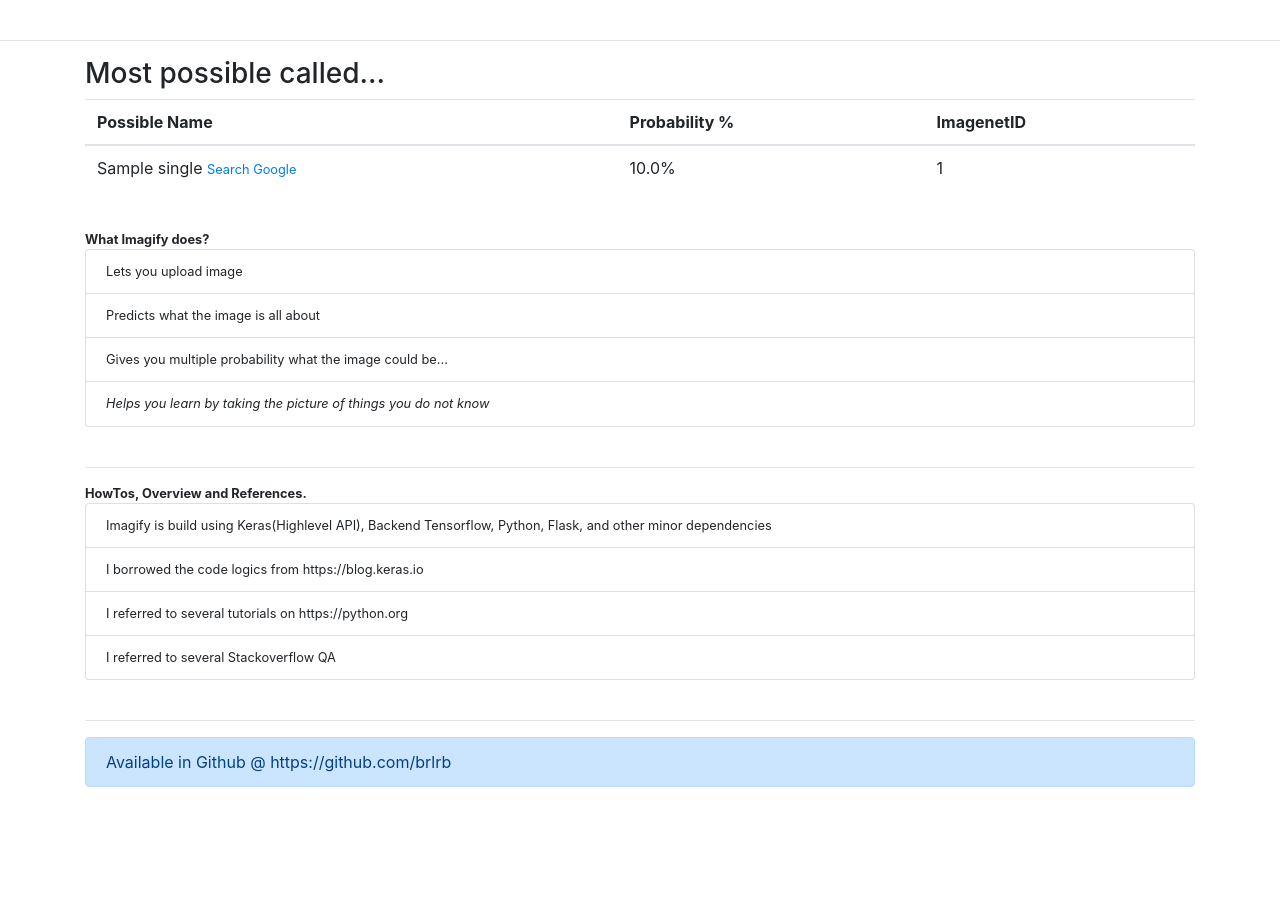
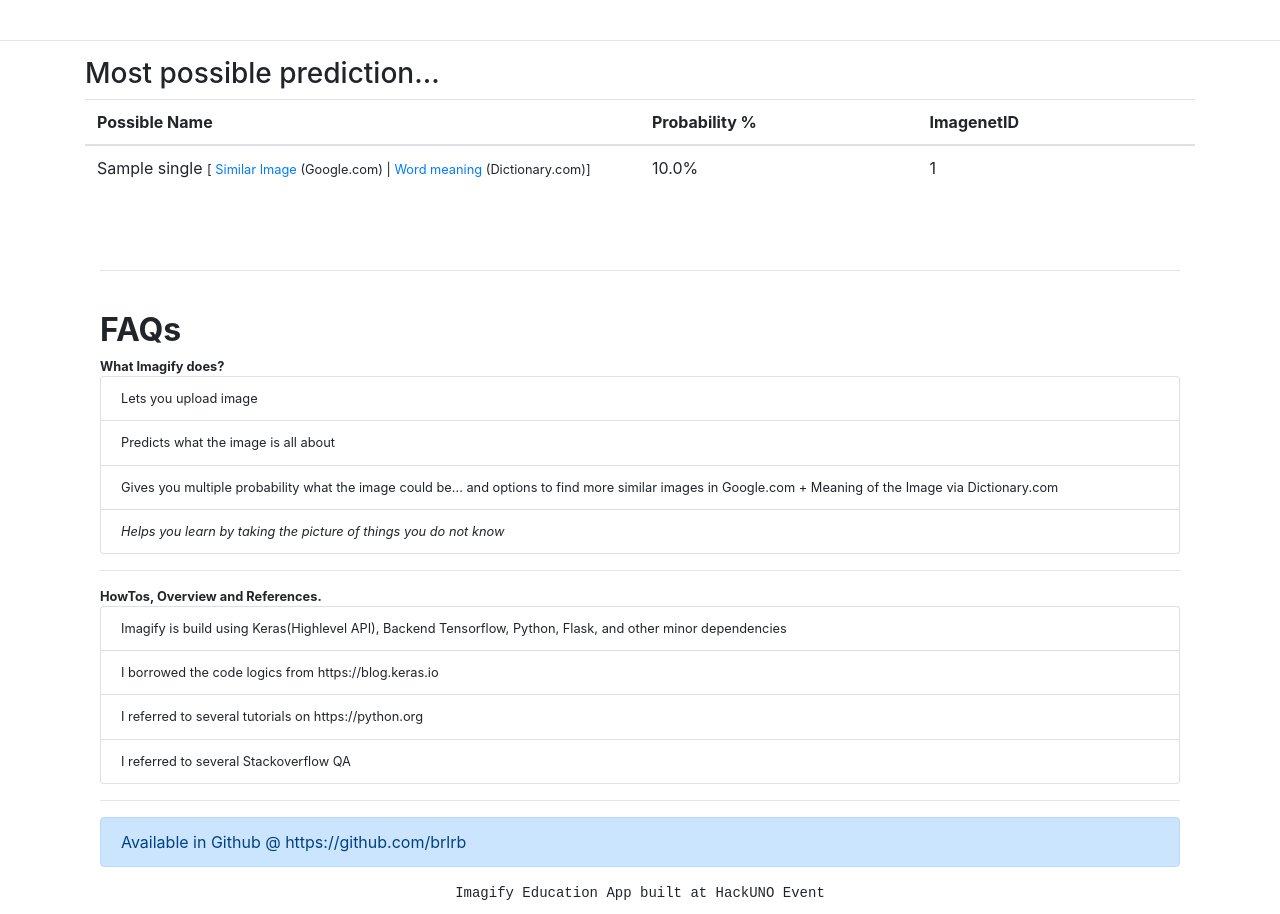
Before and after one commit to brlrb/HackUNO-Imagify, a Flask app: template templates/predict.html in a window 1280 px wide. Shown: the part 56-970 px from the top of the page. Before the commit the page ends 843 px from the top, so only its background shows below. Run offline with Flask 2, Linux system fonts and the light colour scheme; the template is opened without the code that fills it: most values are stand-ins (such as "Sample title", 1, 10 or a date in 2020); some libraries are stand-ins or nearby versions.

Commit message:
added additional details for education users

```diff
--- a/templates/header.html
+++ b/templates/header.html
@@ -22,20 +22,24 @@
 <br/>
 <hr />
 
+
+
 <div class="container">
     <div class="row">
         {% block content %}{% endblock %}
-    </div>
+
         <div class="col-lg-12 col-md-12 col-sm-12">
-
+            <br />
+            <hr />
+            <br />
+            <h2><b>FAQs</b></h2>
             <small><b>What Imagify does?</b></small>
             <ul class="list-group list-group">
                 <li class="list-group-item small">Lets you upload image</li>
                 <li class="list-group-item small">Predicts what the image is all about</li>
-            <li class="list-group-item small">Gives you multiple probability what the image could be...</li>
+                <li class="list-group-item small">Gives you multiple probability what the image could be... and options to find more similar images in Google.com + Meaning of the Image via Dictionary.com</li>
                 <li class="list-group-item small"><i>Helps you learn by taking the picture of things you do not know</i></li>
             </ul>
-        <br />
             <hr />
             <small><b>HowTos, Overview and References.</b></small>
             <ul class="list-group list-group">
@@ -45,9 +49,9 @@
                 <li class="list-group-item small">I referred to several tutorials on https://python.org</li>
                 <li class="list-group-item small">I referred to several Stackoverflow QA</li>
             </ul>
-        <br />
             <hr />
             <div class="alert alert-primary" role="alert"> Available in Github @ https://github.com/brlrb </div>
         </div>
-
+        <div style="text-align: center; font-family: 'Courier New', Courier, monospace; font-size: 14px; padding-bottom: 10px"> Imagify Education App built at HackUNO Event</div>
     </div>
+</div>
--- a/templates/predict.html
+++ b/templates/predict.html
@@ -2,7 +2,7 @@
 
 {% block content %}
     <div class="col-lg-12 col-md-12 col-sm-12">
-    <h3>Most possible called...</h3>
+    <h3>Most possible prediction...</h3>
 
         <table class="table table-hover">
             <thead>
@@ -15,10 +15,16 @@
             <tbody>
                 {% for single in data.predictions %}
                     <tr>
-                        <td>{{ single.label }} <a class="small" href="https://www.google.com/search?tbm=isch&q={{single.label}}" target="_blank">Search Google </a></td>
-                        <td>{{ (single.probability * 100) | round(2, 'floor')}}%</td>
+                        <td width=50%>{{ single.label }}
+                           <small>[
+                            <a  href="https://www.google.com/search?tbm=isch&q={{single.label}}" target="_blank">Similar Image
+                            </a>(Google.com) |
+                            <a  href=" https://www.dictionary.com/browse/{{single.label}}" target="_blank">Word meaning
+                            </a>(Dictionary.com)]</small>
+                        </td>
+                        <td width=25%>{{ (single.probability * 100) | round(2, 'floor')}}%</td>
 
-                        <td>{{ single.imagenetID }}</td>
+                        <td width=25%> {{ single.imagenetID }}</td>
                     </tr>
                 {% endfor %}
             </tbody>
```
Also changed, not shown: main.py (+0 -22 lines). Lines whose indentation alone changed are shown as unchanged.
